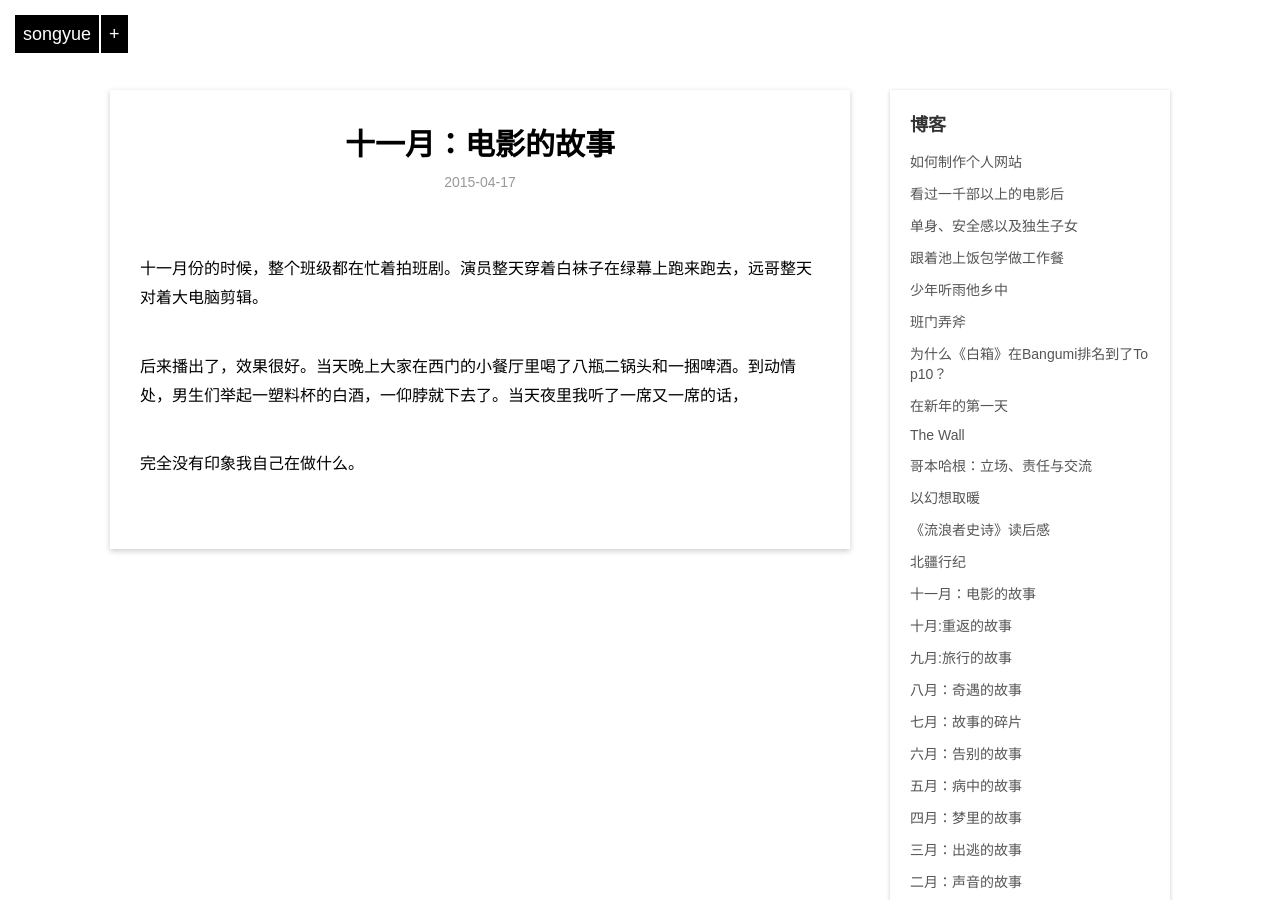
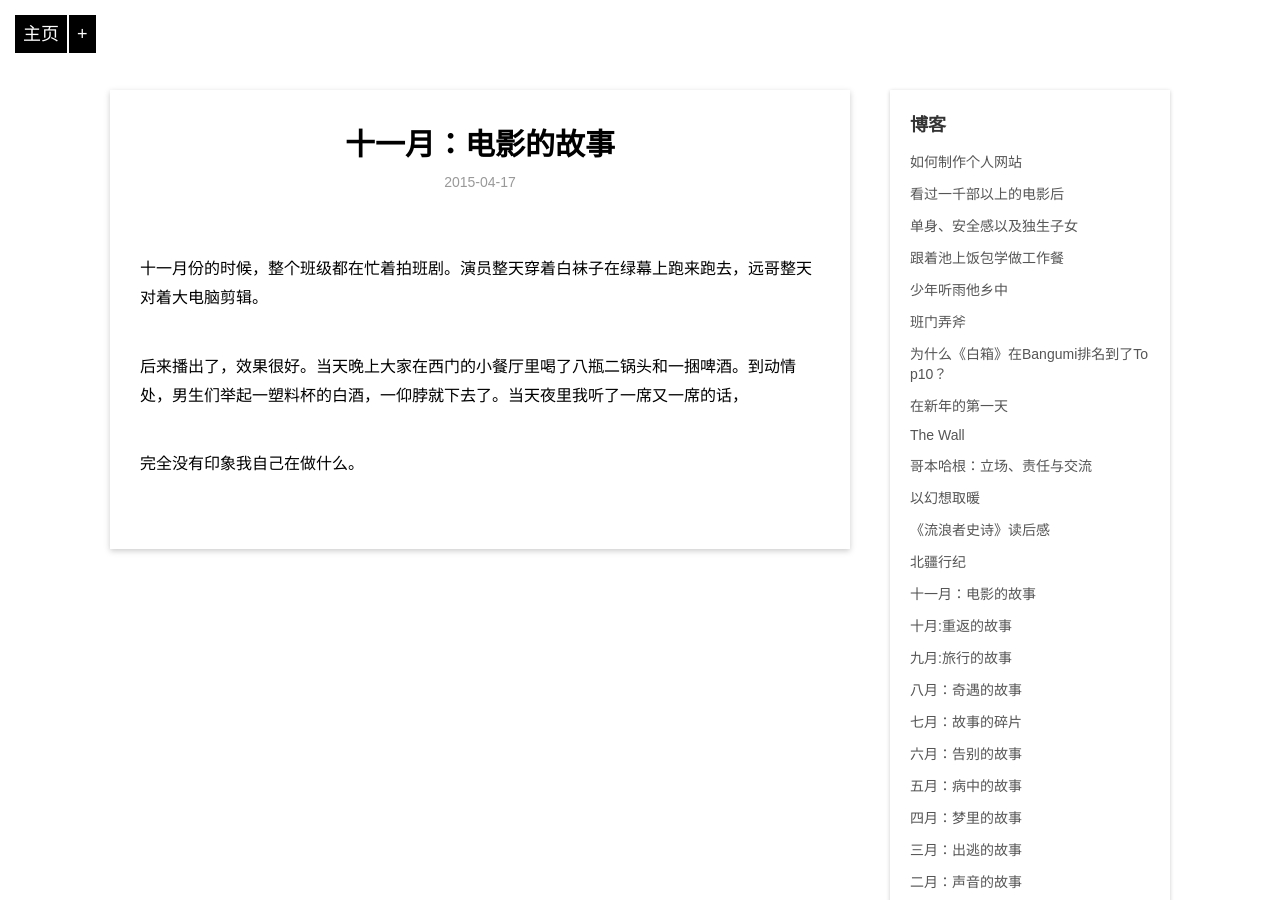
Before and after one commit to sy950921/sy950921-blog, a Jekyll site: the page built from _posts/blog/2015-04-17-nov-of-2015.md, in a window 1280 px wide and 900 px high. Built offline with Jekyll 4.4.1, drawn with Linux system fonts in a browser that asks for light colours; Markdown is read by kramdown in place of the engine named in the settings; comment, search, counter and statistics services are not loaded.

Commit message:
Update default.html

```diff
--- a/_layouts/default.html
+++ b/_layouts/default.html
@@ -18,7 +18,7 @@
 
     <div class="home-menu">
         <div class="home-icon-con">
-            <a class="home-menu-icon" href="/">songyue</a>
+            <a class="home-menu-icon" href="/">主页</a>
             <a class="home-follow" href="#" title="Contact Me">+</a>
         </div>
         <div class="home-contact">
```
